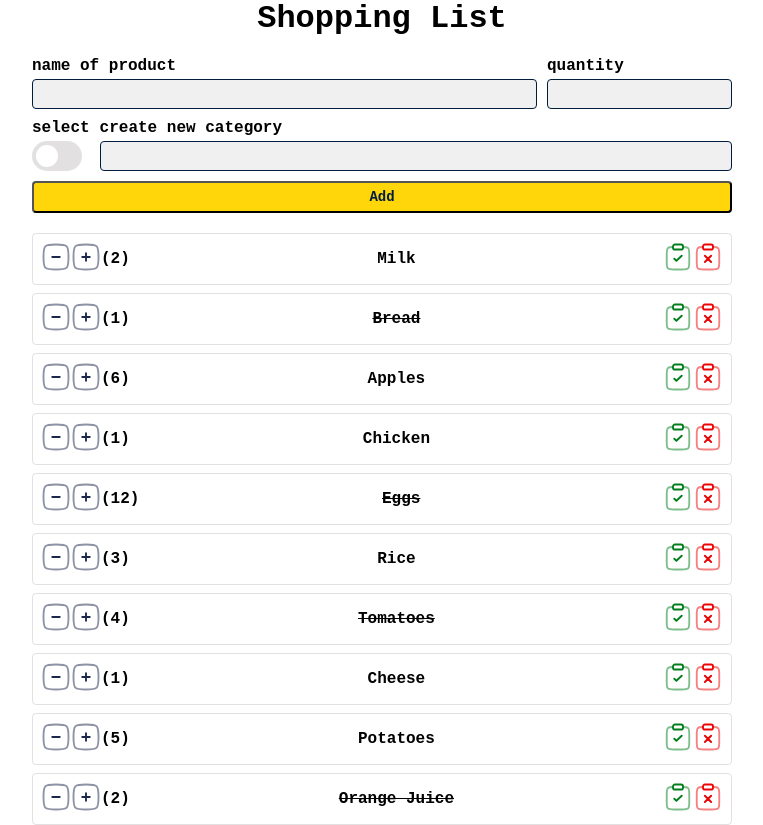
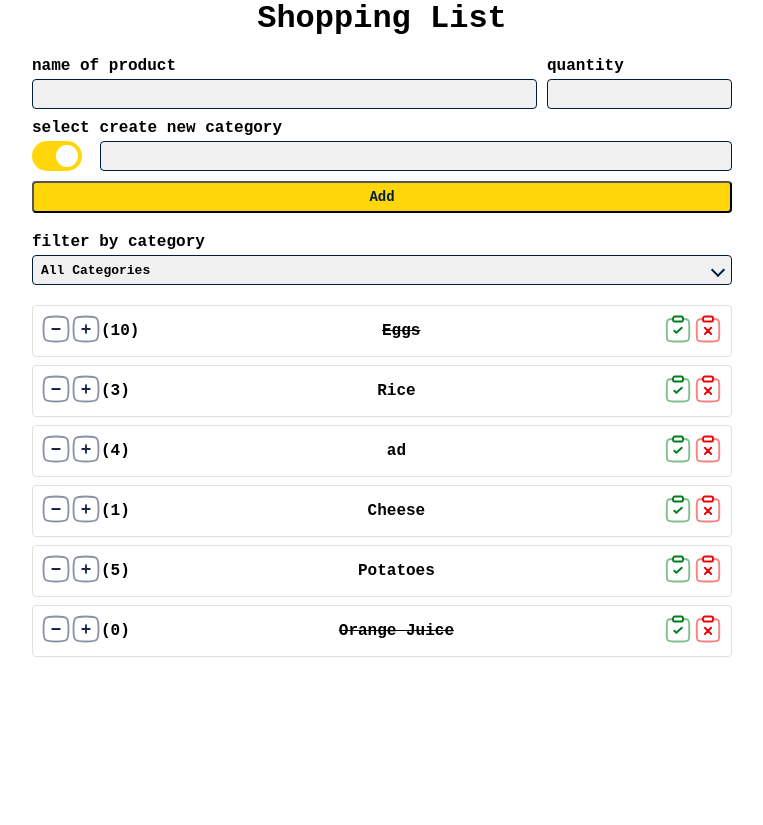
Before and after one commit to bessu4ka/dynamic-shopping-list, a React (Vite) app: page / in a window 1280 px wide. Shown: the whole page, without its empty margins (258-1021 px from the left). After the commit the page ends 800 px from the top, so only its background shows below. Built offline with nearby package versions, Linux system fonts and the light colour scheme; data requests are answered from the project's data file.

Commit message:
feature(core): added filter & added edit name logic

```diff
--- a/server/db.json
+++ b/server/db.json
@@ -1,37 +1,9 @@
 {
   "shopList": [
     {
-      "id": "1",
-      "name": "Milk",
-      "quantity": 2,
-      "category": "Dairy",
-      "purchased": false
-    },
-    {
-      "id": "2",
-      "name": "Bread",
-      "quantity": 1,
-      "category": "Bakery",
-      "purchased": true
-    },
-    {
-      "id": "3",
-      "name": "Apples",
-      "quantity": 6,
-      "category": "Fruits",
-      "purchased": false
-    },
-    {
-      "id": "4",
-      "name": "Chicken",
-      "quantity": 1,
-      "category": "Meat",
-      "purchased": false
-    },
-    {
       "id": "5",
       "name": "Eggs",
-      "quantity": 12,
+      "quantity": 10,
       "category": "Dairy",
       "purchased": true
     },
@@ -44,10 +16,10 @@
     },
     {
       "id": "7",
-      "name": "Tomatoes",
+      "name": "ad",
       "quantity": 4,
       "category": "Vegetables",
-      "purchased": true
+      "purchased": false
     },
     {
       "id": "8",
@@ -66,7 +38,7 @@
     {
       "id": "10",
       "name": "Orange Juice",
-      "quantity": 2,
+      "quantity": 0,
       "category": "Beverages",
       "purchased": true
     }
--- a/src/api/shop-list.ts
+++ b/src/api/shop-list.ts
@@ -43,4 +43,12 @@ export const shopListApi = {
       console.error('Error deleting item:', error);
     }
   },
+
+  updateName: async (id: string, name: string) => {
+    try {
+      return (await instance.patch(`shopList/${id}`, { name })).data;
+    } catch (error) {
+      console.error('Error updating name:', error);
+    }
+  },
 };
--- a/src/components/ui/select/select.tsx
+++ b/src/components/ui/select/select.tsx
@@ -13,7 +13,7 @@ const CustomSelect: FC<CustomSelectProps> = ({
   onChange,
 }) => {
   const [isOpen, setIsOpen] = useState(false);
-  const ref = useOutsideClick(() => setIsOpen(false));
+  const ref = useOutsideClick<HTMLDivElement>(() => setIsOpen(false));
 
   const handleSelectChange = (option: string) => () => {
     onChange(option);
--- a/src/components/ui/switch/switch.interface.ts
+++ b/src/components/ui/switch/switch.interface.ts
@@ -1,5 +1,4 @@
 export interface SwitchProps {
-  label: string;
   checked: boolean;
   isDisabled?: boolean;
   onChange: (checked: boolean) => void;
--- a/src/components/ui/switch/switch.tsx
+++ b/src/components/ui/switch/switch.tsx
@@ -6,26 +6,15 @@ import type { SwitchProps } from './switch.interface';
 // styles
 import styles from './switch.module.scss';
 
-const Switch: FC<SwitchProps> = ({ checked, onChange, isDisabled, label }) => {
-  const switchId = `switch-${
-    label?.replace(/\s+/g, '-').toLowerCase() || 'id'
-  }`;
-
+const Switch: FC<SwitchProps> = ({ checked, onChange, isDisabled }) => {
   return (
     <label className={cn(styles.switch, { [styles.disabled]: isDisabled })}>
       <input
-        id={switchId}
         type='checkbox'
         checked={checked}
         onChange={() => !isDisabled && onChange(!checked)}
         disabled={isDisabled}
-        aria-labelledby={label ? `${switchId}-label` : undefined}
       />
-      {label && (
-        <span id={`${switchId}-label`} className={styles.visuallyHidden}>
-          {label}
-        </span>
-      )}
       <span className={styles.slider} />
     </label>
   );
--- a/src/hooks/useOutsideClick.ts
+++ b/src/hooks/useOutsideClick.ts
@@ -1,8 +1,9 @@
-// hooks
 import { useEffect, useRef } from 'react';
 
-export const useOutsideClick = (callback: () => void) => {
-  const ref = useRef<HTMLDivElement>(null);
+export const useOutsideClick = <T extends HTMLElement>(
+  callback: () => void,
+) => {
+  const ref = useRef<T | null>(null);
 
   useEffect(() => {
     const handleClickOutside = (event: MouseEvent) => {
@@ -12,7 +13,6 @@ export const useOutsideClick = (callback: () => void) => {
     };
 
     document.addEventListener('mousedown', handleClickOutside);
-
     return () => {
       document.removeEventListener('mousedown', handleClickOutside);
     };
--- /dev/null
+++ b/src/hooks/useUpdateName.mutation.ts
@@ -0,0 +1,24 @@
+// hooks
+import { useQueryClient, useMutation } from '@tanstack/react-query';
+// constants
+import { SHOP_LIST } from '../constants/query-keys';
+// utils
+import { shopListApi } from '../api/shop-list';
+// types
+import { ListItem } from '../types/list-item.type';
+
+interface UpdateName {
+  id: string;
+  name: string;
+}
+
+export const useUpdateName = () => {
+  const queryClient = useQueryClient();
+
+  return useMutation<ListItem, Error, UpdateName>({
+    mutationFn: ({ id, name }) => shopListApi.updateName(id, name),
+    onSuccess: () => {
+      queryClient.invalidateQueries({ queryKey: [SHOP_LIST] });
+    },
+  });
+};
--- a/src/pages/App.tsx
+++ b/src/pages/App.tsx
@@ -1,4 +1,8 @@
 import { useForm, SubmitHandler } from 'react-hook-form';
+import {
+  updateNameFormSchema,
+  type UpdateNameFormType,
+} from '../schemas/update-name-form.schema';
 import {
   addListItemFormSchema,
   type addListItemFormType,
@@ -6,7 +10,9 @@ import {
 // hooks
 import { useAddItem } from '../hooks/useAddItem.mutation';
 import { useShopList } from '../hooks/useShopList.query';
+import { useUpdateName } from '../hooks/useUpdateName.mutation';
 import { useRemoveItem } from '../hooks/useRemoveItem.mutation';
+import { useOutsideClick } from '../hooks/useOutsideClick';
 import { useUpdateQuantity } from '../hooks/useUpdateQuantity';
 import { useEffect, useState } from 'react';
 import { useUpdatePurchaseStatus } from '../hooks/useUpdatePurchaseStatus.mutation';
@@ -23,19 +29,26 @@ import CustomSelect from '../components/ui/select/select';
 // utils
 import cn from 'classnames';
 import { zodResolver } from '@hookform/resolvers/zod';
+// types
+import type { ListItem } from '../types/list-item.type';
 // styles
 import styles from './App.module.scss';
 
 const App = () => {
+  const formRef = useOutsideClick<HTMLFormElement>(() => setEditId(null));
+
   const [isModalOpen, setIsModalOpen] = useState(false);
   const [activeItemId, setActiveItemId] = useState<string | null>(null);
   const [isShowInput, setIsShowInput] = useState(false);
+  const [editId, setEditId] = useState<string | null>(null);
+  const [selectedCategory, setSelectedCategory] = useState('All Categories');
 
   const { data = [], error, isLoading } = useShopList();
   const { mutate: addItem, isPending: isAddItemLoading } = useAddItem();
   const { mutate: updateQuantity } = useUpdateQuantity();
   const { mutate: removeItem } = useRemoveItem();
   const { mutate: updatePurchaseStatus } = useUpdatePurchaseStatus();
+  const { mutate: updateName } = useUpdateName();
 
   useEffect(() => {
     if (!data.length) {
@@ -46,6 +59,7 @@ const App = () => {
   const {
     reset,
     watch,
+    setValue,
     register,
     handleSubmit,
     formState: { errors },
@@ -53,7 +67,27 @@ const App = () => {
     resolver: zodResolver(addListItemFormSchema),
   });
 
-  const categories = Array.from(new Set(data.map(({ category }) => category)));
+  const {
+    setValue: setUpdateNameValue,
+    register: updateNameRegister,
+    handleSubmit: handleUpdateNameSubmit,
+    formState: { errors: updateNameErrors },
+  } = useForm<UpdateNameFormType>({
+    resolver: zodResolver(updateNameFormSchema),
+  });
+
+  useEffect(() => {
+    const itemToEdit = data.find(({ id }) => id === editId);
+
+    if (itemToEdit) {
+      setUpdateNameValue('name', itemToEdit.name);
+    }
+  }, [editId, data, setUpdateNameValue]);
+
+  const categories = [
+    'All Categories',
+    ...new Set(data.map(({ category }) => category)),
+  ];
 
   const onSubmit: SubmitHandler<addListItemFormType> = (data) =>
     addItem(data, {
@@ -64,6 +98,13 @@ const App = () => {
           category: isShowInput ? '' : watch('category'),
         }),
     });
+
+  const onUpdateNameSubmit: SubmitHandler<UpdateNameFormType> = ({ name }) => {
+    if (editId !== null) {
+      updateName({ name, id: editId });
+      setEditId(null);
+    }
+  };
 
   const handleIncrease = (id: string, quantity: number) => {
     updateQuantity({ id, quantity: quantity + 1 });
@@ -97,6 +138,17 @@ const App = () => {
     }
   };
 
+  const handleUpdateName = (id: string) => () => {
+    setEditId(id);
+  };
+
+  const filterItemsByCategory = (items: ListItem[], category: string) => {
+    return items.filter(
+      ({ category: itemCategory }) =>
+        category === 'All Categories' || itemCategory === category,
+    );
+  };
+
   if (isLoading) return <div>Loading...</div>;
   if (error) return <div>Something went wrong...</div>;
 
@@ -124,7 +176,6 @@ const App = () => {
             <div className={styles.switchWrapper}>
               <span>{isShowInput ? 'select' : 'input'}</span>
               <Switch
-                label='create new category or select'
                 checked={isShowInput}
                 isDisabled={!data.length}
                 onChange={setIsShowInput}
@@ -135,7 +186,7 @@ const App = () => {
                 label='select category'
                 value={watch('category')}
                 options={categories}
-                onChange={(value) => reset({ ...watch(), category: value })}
+                onChange={(value) => setValue('category', value)}
               />
             )}
             {isShowInput && (
@@ -149,8 +200,15 @@ const App = () => {
           </div>
           <Button disabled={isAddItemLoading}>Add</Button>
         </form>
+        <CustomSelect
+          label='filter by category'
+          value={selectedCategory}
+          options={categories}
+          onChange={setSelectedCategory}
+        />
         <ul>
-          {data.map(({ id, name, purchased, quantity }) => (
+          {filterItemsByCategory(data, selectedCategory).map(
+            ({ id, name, purchased, quantity }) => (
               <li key={id}>
                 <div className={styles.buttonsWrapper}>
                   <Button
@@ -167,8 +225,28 @@ const App = () => {
                   </Button>
                   <span>({quantity})</span>
                 </div>
-              <span className={cn({ [styles.text]: purchased })}>{name}</span>
-              <div className={cn(styles.buttonsWrapper, styles.manageButtons)}>
+                {id === editId ? (
+                  <form
+                    onSubmit={handleUpdateNameSubmit(onUpdateNameSubmit)}
+                    ref={formRef}
+                    className={styles.updateNameForm}>
+                    <Input
+                      {...updateNameRegister('name')}
+                      id='update name'
+                      error={updateNameErrors.name?.message}
+                    />
+                    <Button>done</Button>
+                  </form>
+                ) : (
+                  <span
+                    title={purchased ? undefined : 'edit'}
+                    className={cn({ [styles.text]: purchased })}
+                    onClick={purchased ? undefined : handleUpdateName(id)}>
+                    {name}
+                  </span>
+                )}
+                <div
+                  className={cn(styles.buttonsWrapper, styles.manageButtons)}>
                   <Button
                     aria-label='toggle status'
                     className={styles.iconButton}
@@ -183,7 +261,8 @@ const App = () => {
                   </Button>
                 </div>
               </li>
-          ))}
+            ),
+          )}
         </ul>
         <Modal isOpen={isModalOpen} onClose={closeModal}>
           <h2>Are you sure you want to delete the item?</h2>
--- a/src/pages/app.module.scss
+++ b/src/pages/app.module.scss
@@ -70,6 +70,12 @@
         .text {
           text-decoration: line-through;
         }
+
+        .updateNameForm {
+          display: flex;
+          align-items: center;
+          column-gap: 6px;
+        }
       }
 
       .iconButton {
--- /dev/null
+++ b/src/schemas/update-name-form.schema.ts
@@ -0,0 +1,7 @@
+import { z } from 'zod';
+
+export const updateNameFormSchema = z.object({
+  name: z.string().min(1, 'Name is required').max(30, 'Max 30 symbols'),
+});
+
+export type UpdateNameFormType = z.infer<typeof updateNameFormSchema>;
```
Lines whose indentation alone changed are shown as unchanged.
